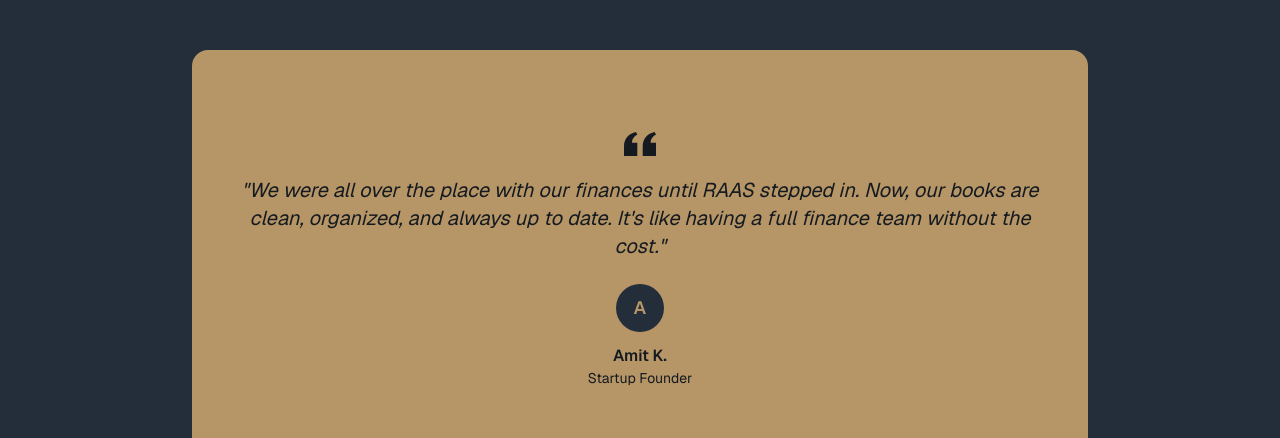
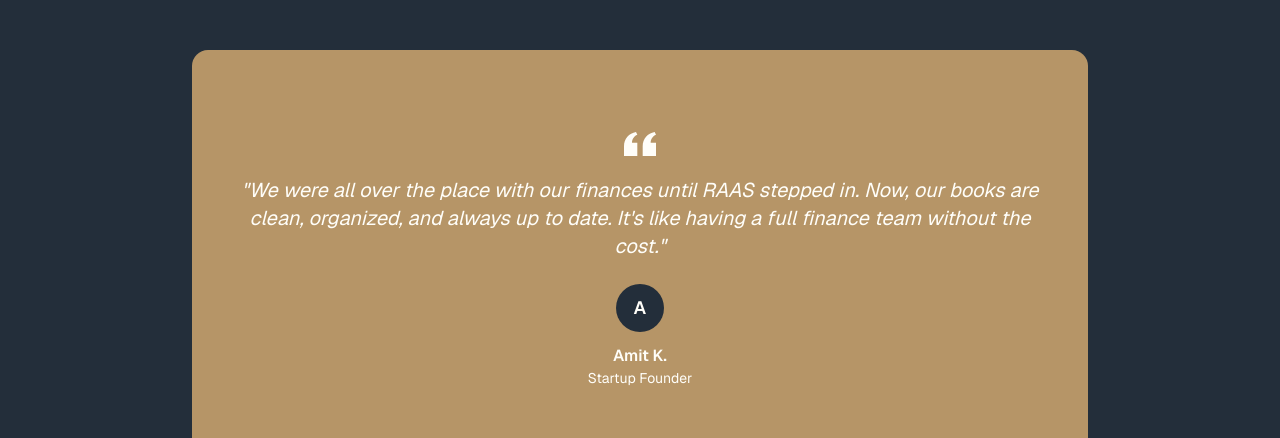
Before and after one commit to hruthiksiva/raas-consultancy, a React (Vite) app: page / in a window 1280 px wide. Shown: the part 2260-2698 px from the top of the page. Built offline with nearby package versions, Linux system fonts and the light colour scheme.

Commit message:
Testimonials text content changed with respect to overall aesthetics

```diff
--- a/src/components/Testimonials.jsx
+++ b/src/components/Testimonials.jsx
@@ -60,27 +60,27 @@
               >
                 <div className="h-full flex flex-col justify-center">
                   {/* Quote Icon */}
-                  <div className="mb-4" style={{ color: '#141A1F' }}>
+                  <div className="mb-4" style={{ color: '#FFFEF9' }}>
                     <svg className="w-8 h-8 mx-auto" fill="currentColor" viewBox="0 0 24 24">
                       <path d="M14.017 21v-7.391c0-5.704 3.731-9.57 8.983-10.609l.995 2.151c-2.432.917-3.995 3.638-3.995 5.849h4v10h-9.983zm-14.017 0v-7.391c0-5.704 3.748-9.57 9-10.609l.996 2.151c-2.433.917-3.996 3.638-3.996 5.849h3.983v10h-9.983z"/>
                     </svg>
                   </div>
 
                   {/* Testimonial Text */}
-                  <blockquote className="text-lg md:text-xl leading-relaxed mb-6 text-center italic" style={{ color: '#141A1F' }}>
+                  <blockquote className="text-lg md:text-xl leading-relaxed mb-6 text-center italic" style={{ color: '#FFFEF9' }}>
                     "{testimonial.text}"
                   </blockquote>
 
                   {/* Author Info */}
                   <div className="text-center">
                     <div className="w-12 h-12 rounded-full flex items-center justify-center mx-auto mb-3" style={{ backgroundColor: '#232E3A' }}>
-                      <span className="font-semibold text-lg" style={{ color: '#B69567' }}>
+                      <span className="font-semibold text-lg" style={{ color: '#FFFEF9' }}>
                         {testimonial.author.charAt(0)}
                       </span>
                     </div>
                     <div>
-                      <p className="font-semibold" style={{ color: '#141A1F' }}>{testimonial.author}</p>
-                      <p className="text-sm" style={{ color: '#141A1F' }}>{testimonial.role}</p>
+                      <p className="font-semibold" style={{ color: '#FFFEF9' }}>{testimonial.author}</p>
+                      <p className="text-sm" style={{ color: '#FFFEF9' }}>{testimonial.role}</p>
                     </div>
                   </div>
                 </div>
```
